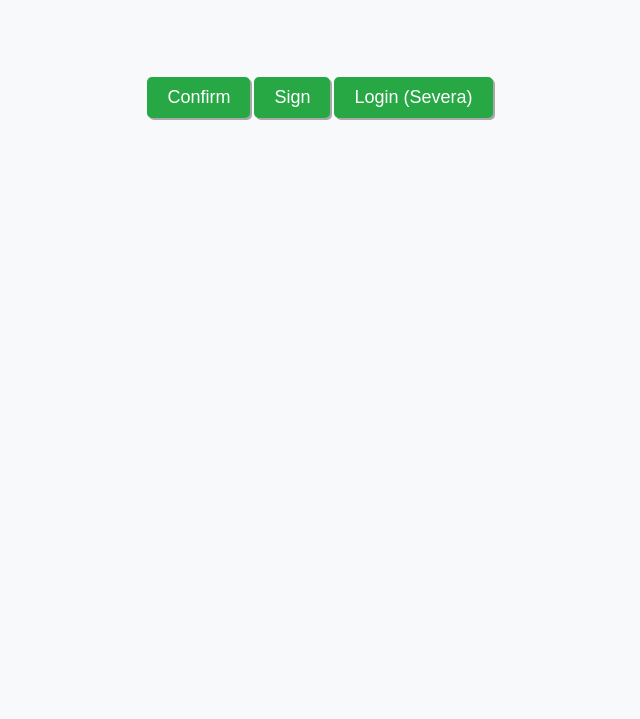
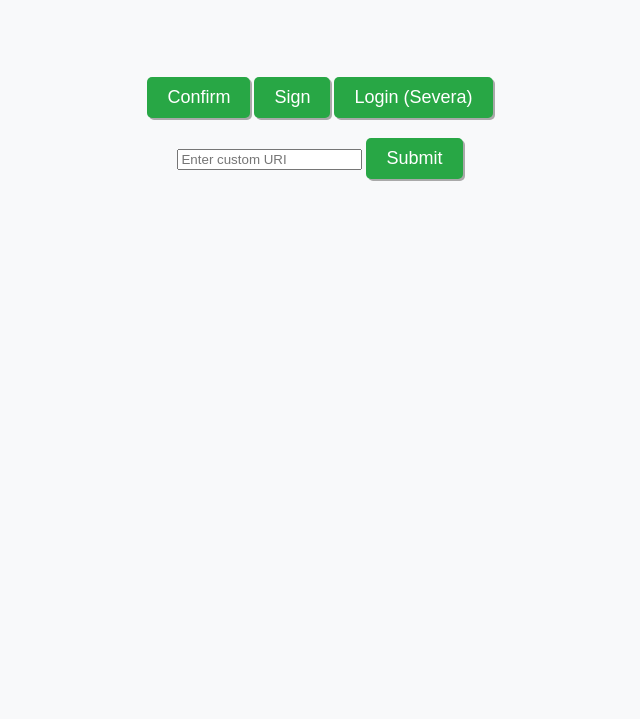
Before and after one commit to Vesku2000/Visma, a plain HTML site: page index.html in a window 1280 px wide. Shown: the part 81-800 px from the top of the page, without its empty margins (320-960 px from the left). Drawn offline with Linux system fonts and the light colour scheme.

Commit message:
adding error handling

```diff
--- a/Identity.js
+++ b/Identity.js
@@ -103,6 +103,11 @@
             function changeURI(newUri) {
                 uri = newUri;
                 identity = new IdentityApp(uri);
+
+                try {
                     identity.parseURI();
                     updateDisplay();
+                } catch (error) {
+                    alert("Invalid URI: " + error);
                 }
+            }
--- a/index.html
+++ b/index.html
@@ -24,5 +24,9 @@
                 data-uri="visma-identity://login?source=severa"
                 onclick="changeURI('visma-identity://login?source=severa')">Login (Severa)</button>
         </div>
+        <div>
+            <input type="text" id="customURI" placeholder="Enter custom URI">
+            <button class="button" onclick="changeURI(document.getElementById('customURI').value)">Submit</button>
+        </div>
     </body>
 </html>
```
Lines whose indentation alone changed are shown as unchanged.
